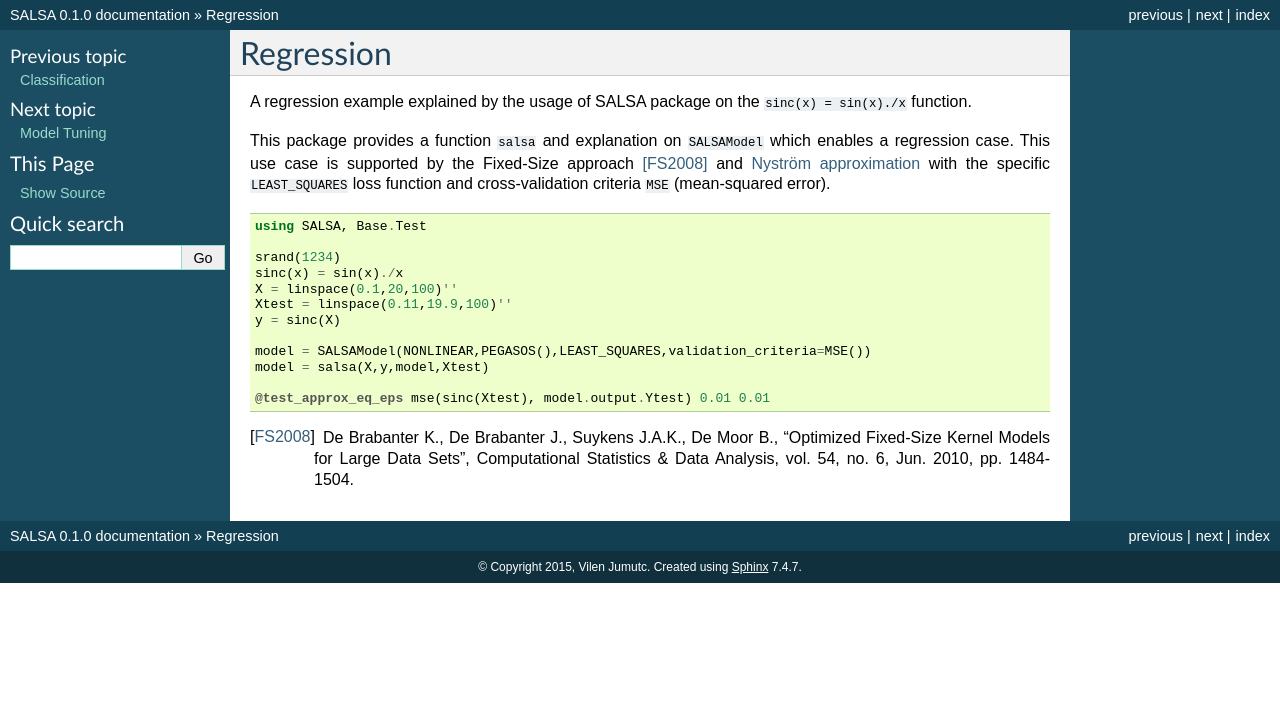
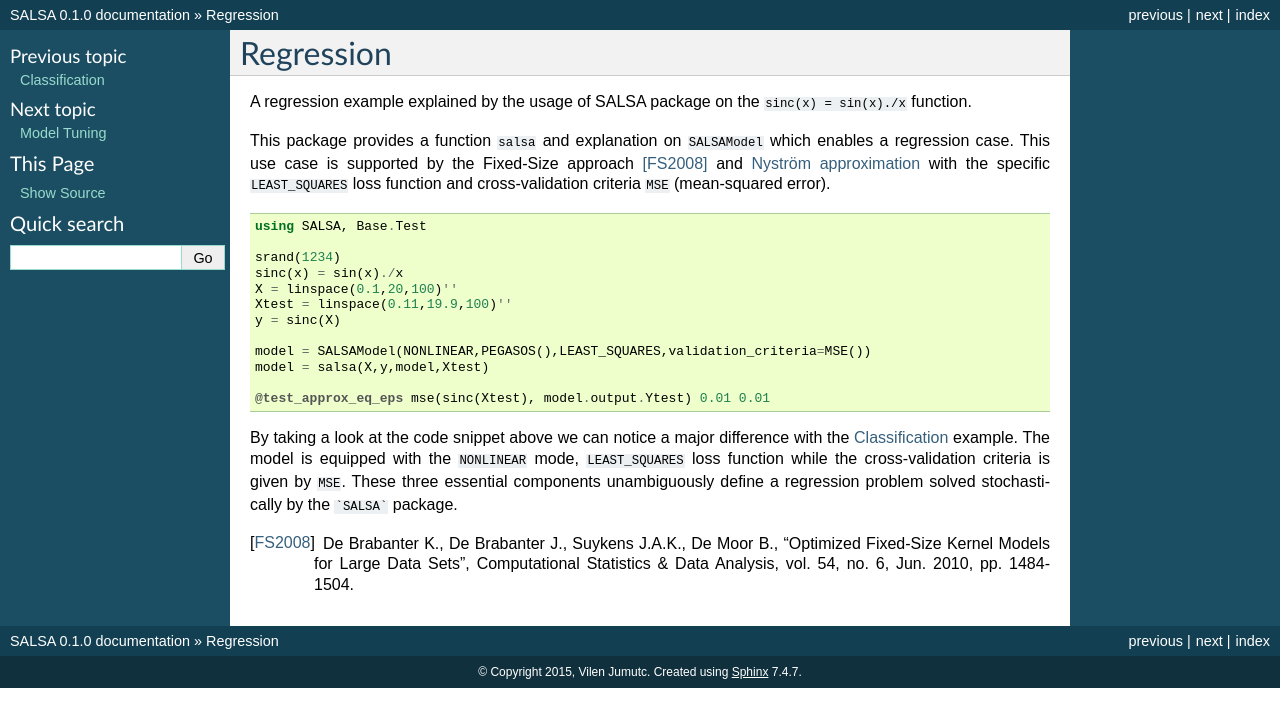
Before and after one commit to jumutc/SALSA.jl, a Sphinx documentation site: the page built from docs/source/regression.rst, in a window 1280 px wide. Shown: the top 727 px of the page. Built offline with Sphinx 7.4.7, drawn with Linux system fonts in a browser that asks for light colours; formulas are drawn with MathJax 3.

Commit message:
test coverage improvement + docs

````diff
--- a/docs/source/regression.rst
+++ b/docs/source/regression.rst
@@ -21,4 +21,6 @@ This package provides a function ``salsa`` and explanation on ``SALSAModel`` whi
 
     @test_approx_eq_eps mse(sinc(Xtest), model.output.Ytest) 0.01 0.01
 
+By taking a look at the code snippet above we can notice a major difference with the :doc:`Classification <classification>` example. The model is equipped with the ``NONLINEAR`` mode, ``LEAST_SQUARES`` loss function while the cross-validation criteria is given by ``MSE``. These three essential components unambiguously define a regression problem solved stochastically by the ```SALSA``` package.
+
 .. [FS2008] De Brabanter K., De Brabanter J., Suykens J.A.K., De Moor B., "Optimized Fixed-Size Kernel Models for Large Data Sets", Computational Statistics & Data Analysis, vol. 54, no. 6, Jun. 2010, pp. 1484-1504.
````
Also changed, not shown: 7 other files.
